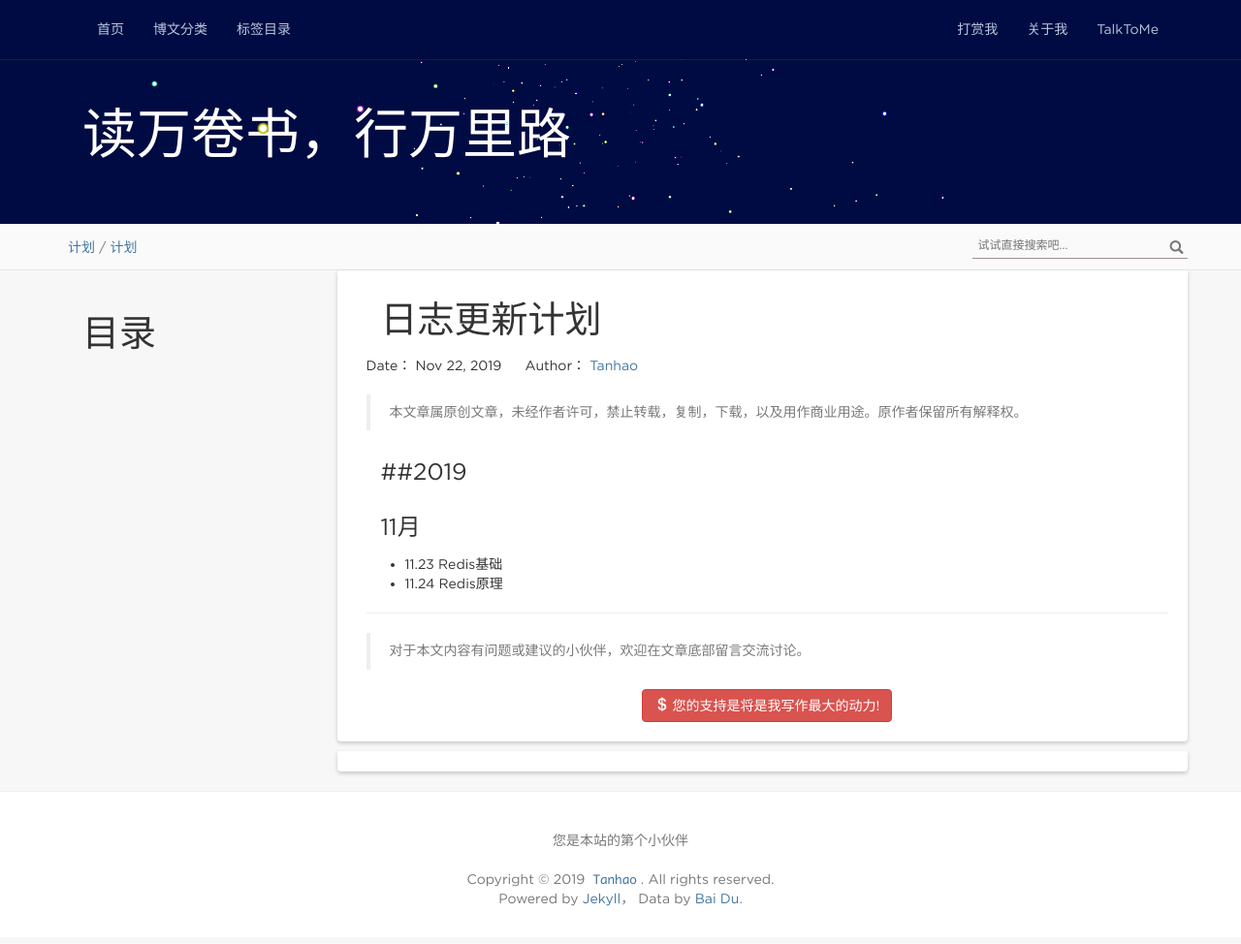
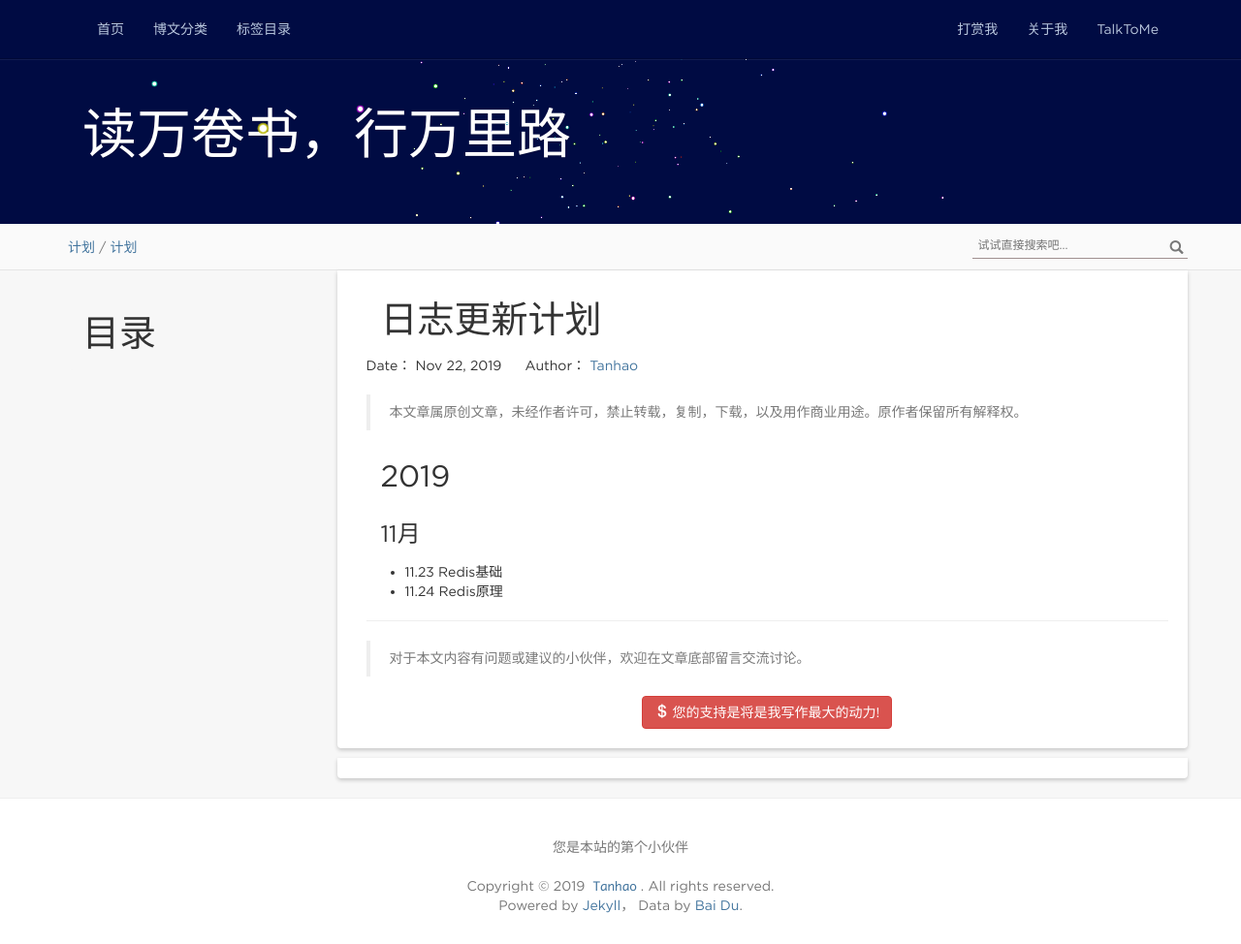
Before and after one commit to ietanhao/ietanhao.github.io, a Jekyll site: the page built from _posts/成长日志/2019-11-22-日志更新计划.md, in a window 1280 px wide and 974 px high. Shown: the whole window at 97% size. Built offline with Jekyll 4.4.1, drawn with Linux system fonts in a browser that asks for light colours; nearby versions of some CDN libraries; comment, search, counter and statistics services are not loaded.

```diff
--- a/_posts/成长日志/2019-11-22-日志更新计划.md
+++ b/_posts/成长日志/2019-11-22-日志更新计划.md
@@ -8,7 +8,7 @@ tag: 计划
 
 
 
-### ##2019
+## 2019
 
 ### 11月
 
```
